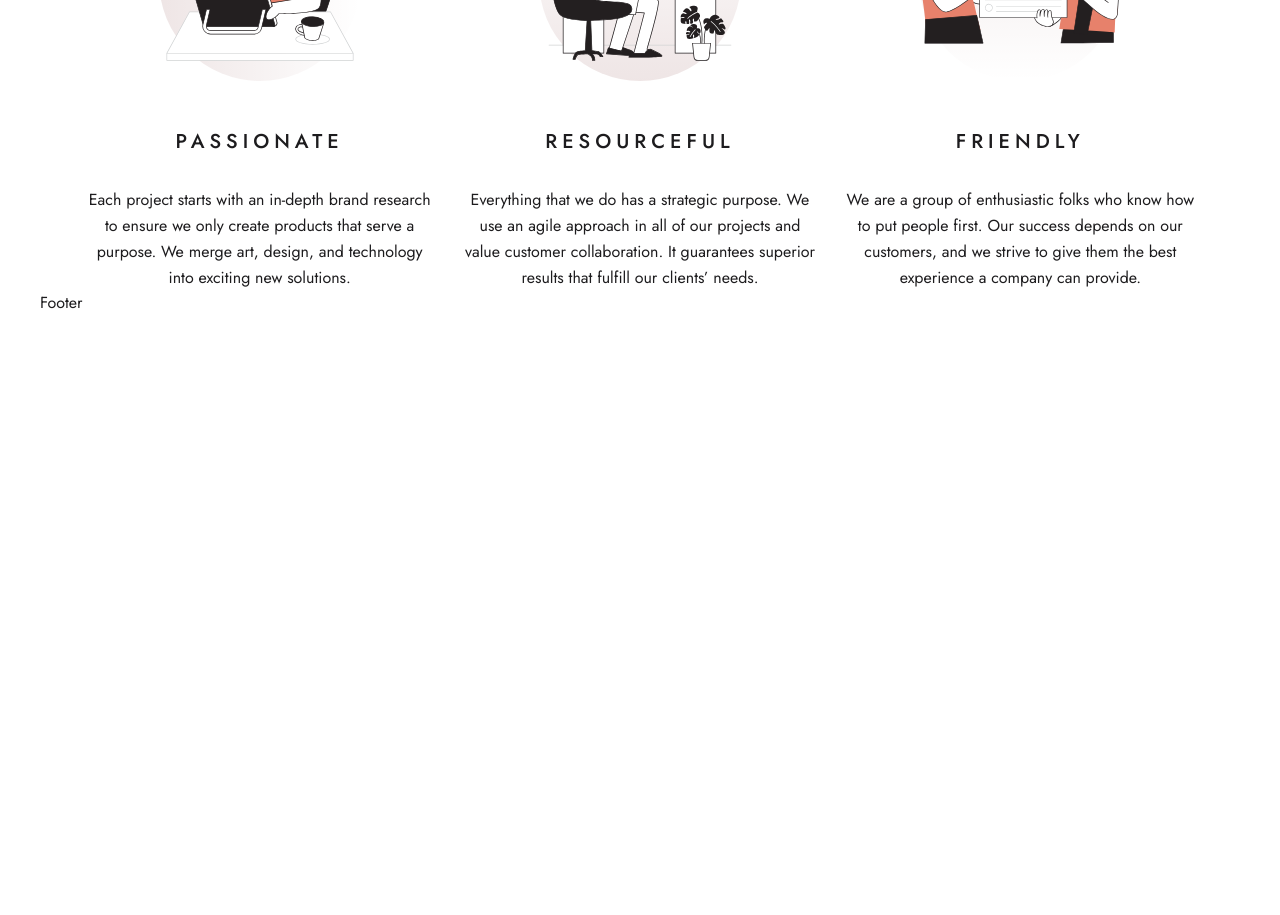
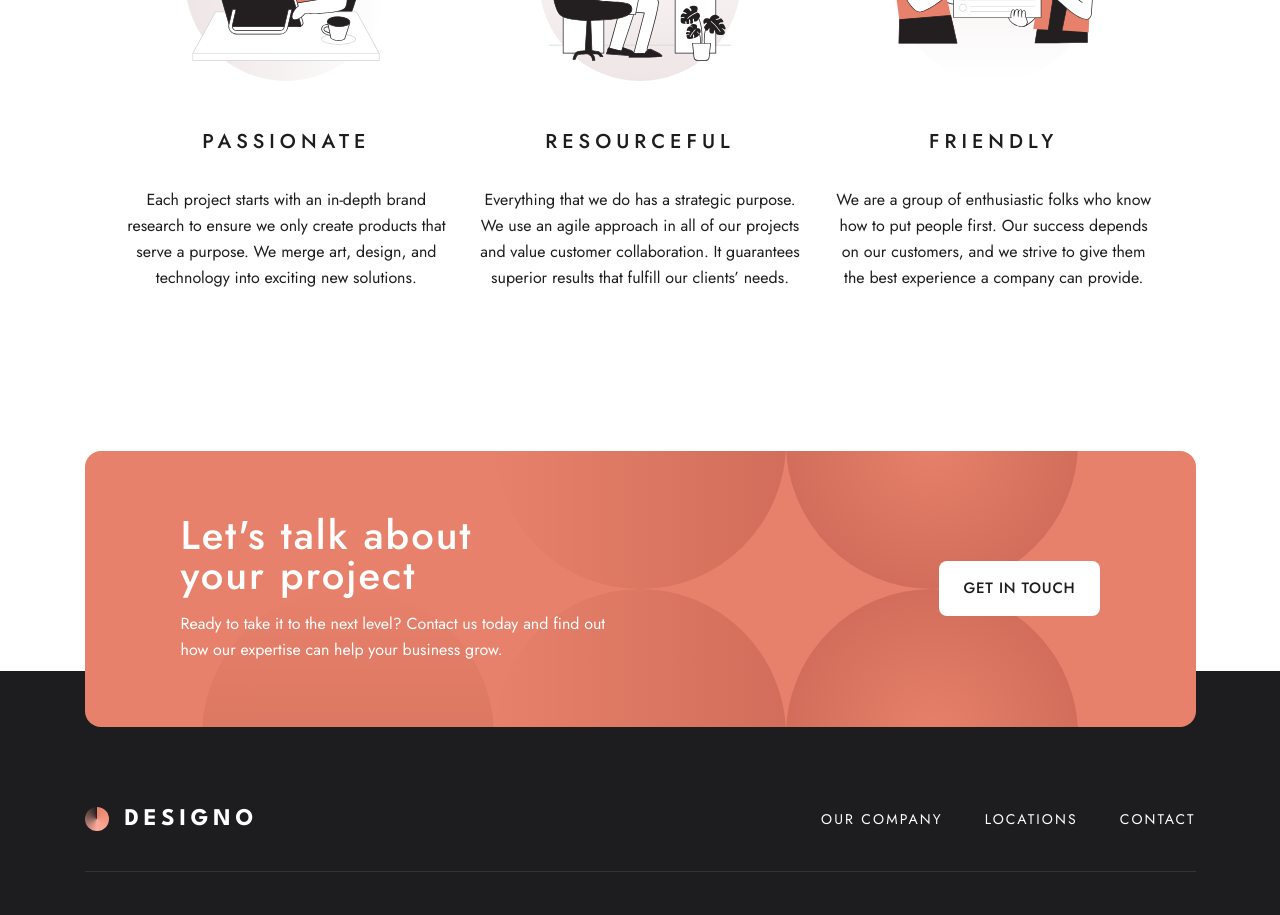
Before and after one commit to ayoub-ahabchane/fem-designo, a Next.js app: page / in a window 1280 px wide. Shown: the part 1880-2795 px from the top of the page. Before the commit the page ends 2195 px from the top, so only its background shows below. Built offline with nearby package versions, Linux system fonts and the light colour scheme.

Commit message:
feat: add footer

```diff
--- a/src/app/globals.css
+++ b/src/app/globals.css
@@ -4,7 +4,7 @@
 
 @layer base {
   body {
-    @apply font-sans text-black md:px-10;
+    @apply font-sans text-black;
   }
 
   @layer components {
@@ -19,7 +19,7 @@
     @apply text-xl font-medium uppercase leading-[1.3em] tracking-[0.25em];
   }
   .button {
-    @apply inline-block rounded-lg px-6 py-4 text-[0.9375rem] font-medium uppercase;
+    @apply inline-block rounded-lg px-6 py-4 text-[0.9375rem] font-medium uppercase tracking-wider;
   }
   .button.light {
     @apply bg-peach text-white focus-within:bg-light-peach hover:bg-light-peach;
@@ -35,6 +35,10 @@
   .nav {
     @apply flex gap-8 text-2xl tracking-[0.08em] md:flex md:flex-row md:gap-10 md:bg-transparent md:text-sm md:tracking-widest mdmax:flex-col mdmax:bg-black mdmax:px-6 mdmax:py-12 mdmax:text-white;
   }
+
+  .footerNavItem {
+    @apply text-sm uppercase leading-none tracking-[0.15em];
+  }
 }
 
 @layer utils {
--- a/src/app/layout.js
+++ b/src/app/layout.js
@@ -1,6 +1,7 @@
 import Header from "@/components/Header";
 import "./globals.css";
 import { Jost } from "next/font/google";
+import Footer from "@/components/Footer";
 
 export const metadata = {
   title: "Designo",
@@ -17,10 +18,10 @@
     <html lang="en" className={`${jost.className}`}>
       <body>
         <Header />
-        <main className="mx-auto flex max-w-[1111px] flex-col gap-[120px] pt-[98px] md:gap-[160px] md:pt-[154px]">
+        <main className="mx-auto mb-[120px] flex max-w-[1111px] flex-col gap-[120px] pt-[98px] md:mb-[80px] md:gap-[160px] md:px-10 md:pt-[154px] lg:mb-[160px]">
           {children}
         </main>
-        <footer>Footer</footer>
+        <Footer />
       </body>
     </html>
   );
--- /dev/null
+++ b/src/components/Footer.jsx
@@ -0,0 +1,105 @@
+import React from "react";
+import Logo from "./Logo";
+import Link from "next/link";
+import Facebook from "./svg/Facebook";
+import Twitter from "./svg/Twitter";
+import Youtube from "./svg/Youtube";
+import Pinterest from "./svg/Pinterest";
+import Instagram from "./svg/Instagram";
+
+const Footer = () => {
+  return (
+    <footer className="relative grid grid-rows-[1fr_1fr_auto] place-items-center px-6 md:grid-rows-[4fr_1fr_auto] md:px-10">
+      <div className=" row-start-1 row-end-3 w-full max-w-[1111px] text-white ">
+        <div className="flex flex-col items-center justify-between gap-8 rounded-2xl bg-peach bg-[url(../assets/exports/pattern-six-circles.svg)] bg-[size:876px_584px] bg-[position:center] bg-no-repeat px-6 py-16 lg:flex-row lg:px-24">
+          <div className="flex flex-col items-center lg:items-start">
+            <h2 className=" md:h2 mb-4 text-center text-[2rem] font-medium leading-[1.125em] md:max-w-[335px]  lg:text-left lg:leading-none">
+              Let&apos;s talk about
+              <br />
+              your project
+            </h2>
+            <p className="max-w-[28em] text-center text-[0.9375rem] leading-relaxed md:text-body lg:max-w-[28em] lg:text-left">
+              Ready to take it to the next level? Contact us today and find out
+              how our expertise can help your business grow.
+            </p>
+          </div>
+          <button className="button dark">get in touch</button>
+        </div>
+      </div>
+      <div className="row-span-1 row-start-3 w-full max-w-[1111px] text-white before:absolute before:inset-0 before:-z-10 before:row-span-full before:row-start-2 before:bg-black before:content-['']">
+        <div className="py-16 md:py-20">
+          <div className="flex w-full flex-col items-center justify-between border-white border-opacity-10 md:flex-row md:border-b md:pb-10">
+            <div className="pb-8 md:pb-0">
+              <Logo />
+            </div>
+            <ul className="p8-4 flex w-full flex-col items-center gap-8 border-t border-white border-opacity-10 py-8 md:w-auto md:flex-row md:gap-[2.625rem] md:border-none md:py-0">
+              <li>
+                <Link href="/about" className="footerNavItem">
+                  Our company
+                </Link>
+              </li>
+              <li>
+                <Link href="/locations" className="footerNavItem">
+                  Locations
+                </Link>
+              </li>
+              <li>
+                <Link className="footerNavItem" href="/contact">
+                  Contact
+                </Link>
+              </li>
+            </ul>
+          </div>
+          <div className="flex flex-col items-center gap-10 md:flex-row md:items-end md:justify-between md:pt-10">
+            <div className="flex flex-col gap-10 md:flex-row lg:gap-52">
+              <address className="text-center text-body not-italic opacity-50 md:text-left">
+                <span className="font-medium">Designo Central Office</span>
+                <br />
+                3886 Wellington Street
+                <br />
+                Toronto, Ontario M9C 3J5
+              </address>
+              <p className="text-center text-body not-italic opacity-50 md:text-left md:font-medium">
+                <span className="font-medium">Contact Us (Central Office)</span>
+                <br />
+                P : +1 253-863-8967
+                <br />
+                M : contact@designo.co
+                <br />
+              </p>
+            </div>
+            <ul className="flex w-full justify-center gap-4 md:w-auto">
+              <li>
+                <Link href="https://www.facebook.com">
+                  <Facebook />
+                </Link>
+              </li>
+              <li>
+                <Link href="https://www.youtube.com">
+                  <Youtube />
+                </Link>
+              </li>
+              <li>
+                <Link href="https://www.twitter.com">
+                  <Twitter />
+                </Link>
+              </li>
+              <li>
+                <Link href="https://www.pinterest.com">
+                  <Pinterest />
+                </Link>
+              </li>
+              <li>
+                <Link href="https://www.instagram.com">
+                  <Instagram />
+                </Link>
+              </li>
+            </ul>
+          </div>
+        </div>
+      </div>
+    </footer>
+  );
+};
+
+export default Footer;
--- /dev/null
+++ b/src/components/Logo.jsx
@@ -0,0 +1,23 @@
+import Link from "next/link";
+import React from "react";
+import { League_Spartan } from "next/font/google";
+
+const league_spartan = League_Spartan({
+  variable: "--font-league-spartan",
+  display: "swap",
+});
+
+const Logo = () => {
+  return (
+    <Link href="/" className="flex cursor-pointer items-center gap-4">
+      <span className=" inline-block h-6 w-6 rounded-full bg-[conic-gradient(var(--tw-gradient-stops))] from-peach via-light-peach to-transparent" />
+      <span
+        className={`${league_spartan.className} text-2xl font-bold uppercase leading-none tracking-[0.2em]`}
+      >
+        designo
+      </span>
+    </Link>
+  );
+};
+
+export default Logo;
--- a/src/components/Navmenu.jsx
+++ b/src/components/Navmenu.jsx
@@ -14,6 +14,8 @@
 
 const Navmenu = () => {
   const { isMobile, isVisible, toggleNav } = useNavMenu("(max-width: 767px)");
+  // TODO (Feature) : Close menu on outside click
+
   return (
     <div>
       {isMobile && (
--- a/src/components/home/Qualities.jsx
+++ b/src/components/home/Qualities.jsx
@@ -9,8 +9,8 @@
       <article className="flex flex-col items-center gap-12 text-center md:flex-row md:text-left lg:flex-col lg:justify-center lg:text-center">
         <Passionate />
         <div>
-          <h2 className="h3 mb-8 uppercase md:mb-4 lg:mb-8">Passionate</h2>
-          <p className="text-body">
+          <h3 className="h3 mb-8 uppercase md:mb-4 lg:mb-8">Passionate</h3>
+          <p className="max-w-[28rem] text-body">
             Each project starts with an in-depth brand research to ensure we
             only create products that serve a purpose. We merge art, design, and
             technology into exciting new solutions.
@@ -20,8 +20,8 @@
       <article className="flex flex-col items-center gap-12 text-center md:flex-row md:text-left lg:flex-col lg:justify-center lg:text-center">
         <Resourceful />
         <div>
-          <h2 className="h3 mb-8 uppercase md:mb-4 lg:mb-8">Resourceful</h2>
-          <p className="text-body">
+          <h3 className="h3 mb-8 uppercase md:mb-4 lg:mb-8">Resourceful</h3>
+          <p className="max-w-[28rem] text-body">
             Everything that we do has a strategic purpose. We use an agile
             approach in all of our projects and value customer collaboration. It
             guarantees superior results that fulfill our clients’ needs.
@@ -31,8 +31,8 @@
       <article className="flex flex-col items-center gap-12 text-center md:flex-row md:text-left lg:flex-col lg:justify-center lg:text-center">
         <Friendly />
         <div>
-          <h2 className="h3 mb-8 uppercase md:mb-4 lg:mb-8">Friendly</h2>
-          <p className="text-body">
+          <h3 className="h3 mb-8 uppercase md:mb-4 lg:mb-8">Friendly</h3>
+          <p className="max-w-[28rem] text-body">
             We are a group of enthusiastic folks who know how to put people
             first. Our success depends on our customers, and we strive to give
             them the best experience a company can provide.
--- /dev/null
+++ b/src/components/svg/Facebook.jsx
@@ -0,0 +1,15 @@
+import React from "react";
+
+const Facebook = () => {
+  return (
+    <svg width="24" height="24" xmlns="http://www.w3.org/2000/svg">
+      <path
+        d="M22.675 0H1.325C.593 0 0 .593 0 1.325v21.351C0 23.407.593 24 1.325 24H12.82v-9.294H9.692v-3.622h3.128V8.413c0-3.1 1.893-4.788 4.659-4.788 1.325 0 2.463.099 2.795.143v3.24l-1.918.001c-1.504 0-1.795.715-1.795 1.763v2.313h3.587l-.467 3.622h-3.12V24h6.116c.73 0 1.323-.593 1.323-1.325V1.325C24 .593 23.407 0 22.675 0z"
+        fill="#E7816B"
+        fillRule="nonzero"
+      />
+    </svg>
+  );
+};
+
+export default Facebook;
--- /dev/null
+++ b/src/components/svg/Instagram.jsx
@@ -0,0 +1,15 @@
+import React from "react";
+
+const Instagram = () => {
+  return (
+    <svg width="24" height="24" xmlns="http://www.w3.org/2000/svg">
+      <path
+        d="M12 2.163c3.204 0 3.584.012 4.85.07 3.252.148 4.771 1.691 4.919 4.919.058 1.265.069 1.645.069 4.849 0 3.205-.012 3.584-.069 4.849-.149 3.225-1.664 4.771-4.919 4.919-1.266.058-1.644.07-4.85.07-3.204 0-3.584-.012-4.849-.07-3.26-.149-4.771-1.699-4.919-4.92-.058-1.265-.07-1.644-.07-4.849 0-3.204.013-3.583.07-4.849.149-3.227 1.664-4.771 4.919-4.919 1.266-.057 1.645-.069 4.849-.069zM12 0C8.741 0 8.333.014 7.053.072 2.695.272.273 2.69.073 7.052.014 8.333 0 8.741 0 12c0 3.259.014 3.668.072 4.948.2 4.358 2.618 6.78 6.98 6.98C8.333 23.986 8.741 24 12 24c3.259 0 3.668-.014 4.948-.072 4.354-.2 6.782-2.618 6.979-6.98.059-1.28.073-1.689.073-4.948 0-3.259-.014-3.667-.072-4.947-.196-4.354-2.617-6.78-6.979-6.98C15.668.014 15.259 0 12 0zm0 5.838a6.162 6.162 0 100 12.324 6.162 6.162 0 000-12.324zM12 16a4 4 0 110-8 4 4 0 010 8zm6.406-11.845a1.44 1.44 0 100 2.881 1.44 1.44 0 000-2.881z"
+        fill="#E7816B"
+        fillRule="nonzero"
+      />
+    </svg>
+  );
+};
+
+export default Instagram;
--- /dev/null
+++ b/src/components/svg/Pinterest.jsx
@@ -0,0 +1,15 @@
+import React from "react";
+
+const Pinterest = () => {
+  return (
+    <svg width="24" height="24" xmlns="http://www.w3.org/2000/svg">
+      <path
+        d="M12 0C5.373 0 0 5.372 0 12c0 5.084 3.163 9.426 7.627 11.174-.105-.949-.2-2.405.042-3.441.218-.937 1.407-5.965 1.407-5.965s-.359-.719-.359-1.782c0-1.668.967-2.914 2.171-2.914 1.023 0 1.518.769 1.518 1.69 0 1.029-.655 2.568-.994 3.995-.283 1.194.599 2.169 1.777 2.169 2.133 0 3.772-2.249 3.772-5.495 0-2.873-2.064-4.882-5.012-4.882-3.414 0-5.418 2.561-5.418 5.207 0 1.031.397 2.138.893 2.738a.36.36 0 01.083.345l-.333 1.36c-.053.22-.174.267-.402.161-1.499-.698-2.436-2.889-2.436-4.649 0-3.785 2.75-7.262 7.929-7.262 4.163 0 7.398 2.967 7.398 6.931 0 4.136-2.607 7.464-6.227 7.464-1.216 0-2.359-.631-2.75-1.378l-.748 2.853c-.271 1.043-1.002 2.35-1.492 3.146C9.57 23.812 10.763 24 12 24c6.627 0 12-5.373 12-12 0-6.628-5.373-12-12-12z"
+        fill="#E7816B"
+        fillRule="nonzero"
+      />
+    </svg>
+  );
+};
+
+export default Pinterest;
--- /dev/null
+++ b/src/components/svg/Twitter.jsx
@@ -0,0 +1,15 @@
+import React from "react";
+
+const Twitter = () => {
+  return (
+    <svg width="24" height="20" xmlns="http://www.w3.org/2000/svg">
+      <path
+        d="M24 2.557a9.83 9.83 0 01-2.828.775A4.932 4.932 0 0023.337.608a9.864 9.864 0 01-3.127 1.195A4.916 4.916 0 0016.616.248c-3.179 0-5.515 2.966-4.797 6.045A13.978 13.978 0 011.671 1.149a4.93 4.93 0 001.523 6.574 4.903 4.903 0 01-2.229-.616c-.054 2.281 1.581 4.415 3.949 4.89a4.935 4.935 0 01-2.224.084 4.928 4.928 0 004.6 3.419A9.9 9.9 0 010 17.54a13.94 13.94 0 007.548 2.212c9.142 0 14.307-7.721 13.995-14.646A10.025 10.025 0 0024 2.557z"
+        fill="#E7816B"
+        fillRule="nonzero"
+      />
+    </svg>
+  );
+};
+
+export default Twitter;
--- /dev/null
+++ b/src/components/svg/Youtube.jsx
@@ -0,0 +1,15 @@
+import React from "react";
+
+const Youtube = () => {
+  return (
+    <svg width="24" height="24" xmlns="http://www.w3.org/2000/svg">
+      <path
+        d="M12 0C5.373 0 0 5.373 0 12s5.373 12 12 12 12-5.373 12-12S18.627 0 12 0zm4.441 16.892c-2.102.144-6.784.144-8.883 0C5.282 16.736 5.017 15.622 5 12c.017-3.629.285-4.736 2.558-4.892 2.099-.144 6.782-.144 8.883 0C18.718 7.264 18.982 8.378 19 12c-.018 3.629-.285 4.736-2.559 4.892zM10 9.658l4.917 2.338L10 14.342V9.658z"
+        fill="#E7816B"
+        fillRule="nonzero"
+      />
+    </svg>
+  );
+};
+
+export default Youtube;
```
Also changed, not shown: src/components/Header.jsx (+3 -15 lines), src/assets/exports/pattern-six-circles.svg (added).
